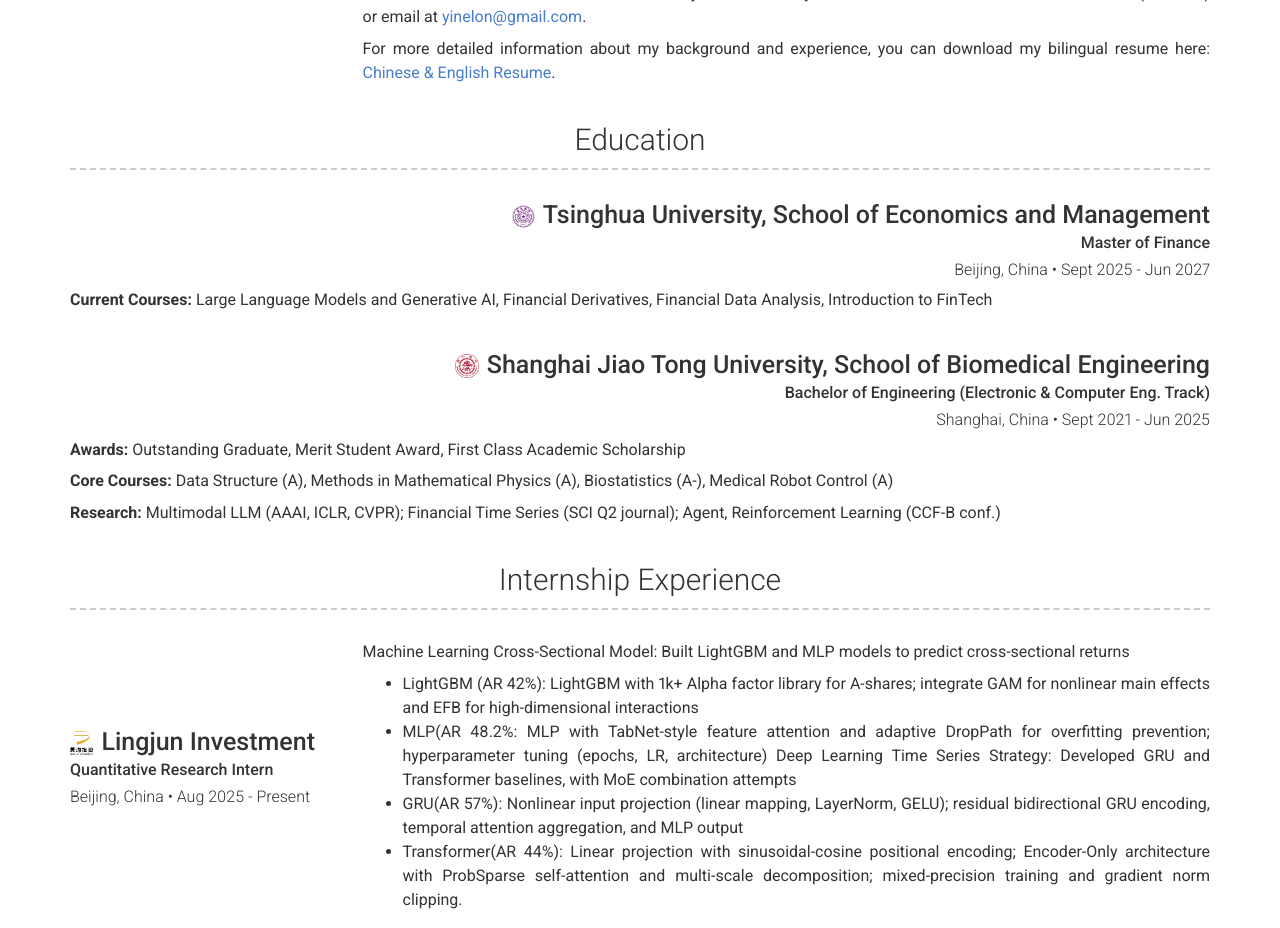
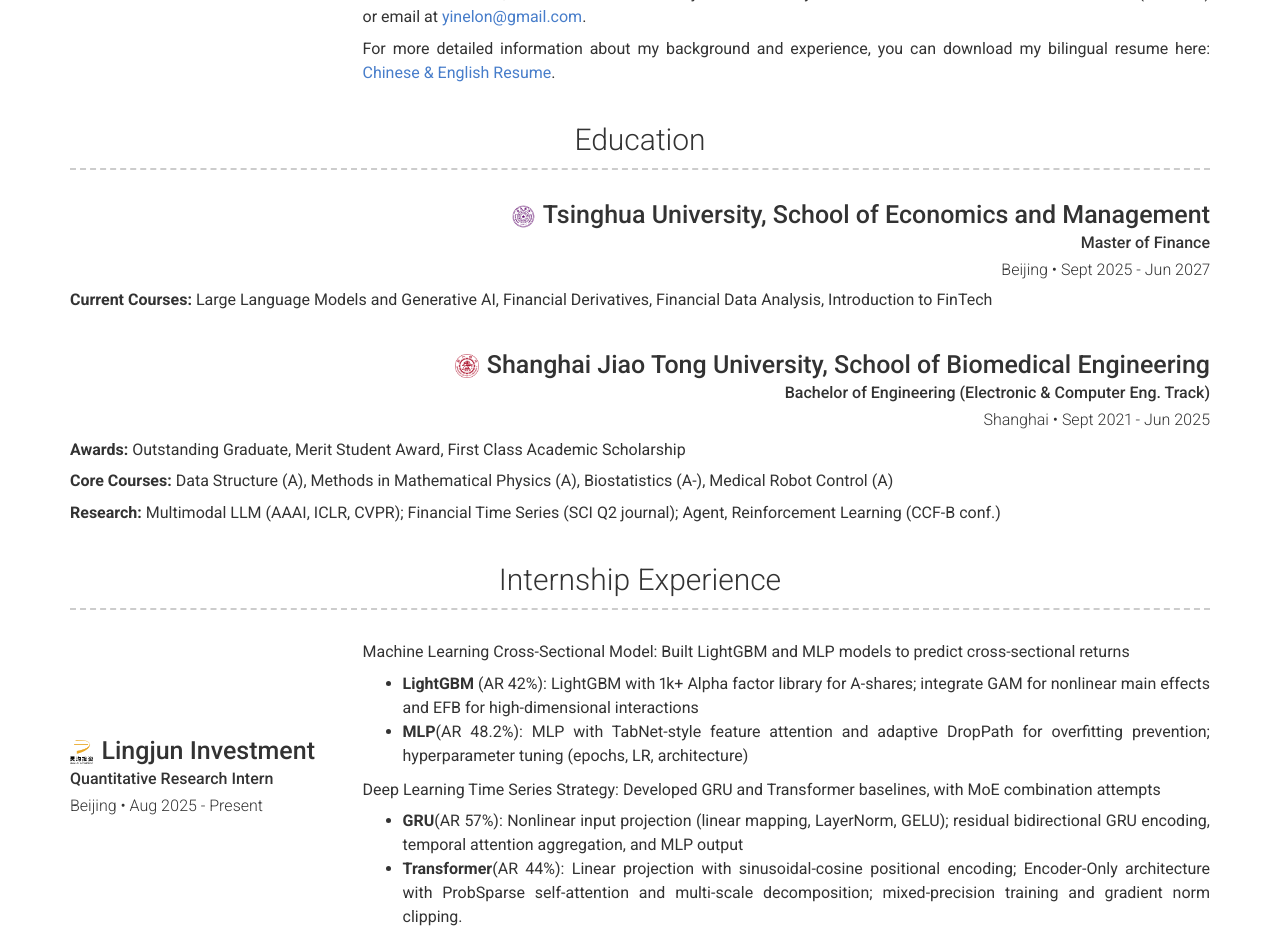
Before and after one commit to yinshuo-thu/yinshuo-thu.github.io, a Jekyll site: the page built from index.md, in a window 1280 px wide and 1400 px high, scrolled down 531 px, cut to the strip 0-928 px from the top of the window. Built offline with Jekyll 4.4.1, drawn with Linux system fonts in a browser that asks for light colours; nearby versions of some CDN libraries; some of the changed text lies outside the part shown.

Commit message:
Remove 'China' from locations and update Kaggle project description

```diff
--- a/_config.yml
+++ b/_config.yml
@@ -65,14 +65,14 @@ content:
       - layout: top-right
         title: "<img src='assets/THU.png' alt='Tsinghua University' style='height: 24px; margin-right: 8px; vertical-align: middle;'>Tsinghua University, School of Economics and Management"
         sub_title: Master of Finance
-        caption: Beijing, China • Sept 2025 - Jun 2027
+        caption: Beijing • Sept 2025 - Jun 2027
         quote:
         description: | # this will include new lines to allow paragraphs
           **Current Courses:** Large Language Models and Generative AI, Financial Derivatives, Financial Data Analysis, Introduction to FinTech
       - layout: top-right
         title: "<img src='assets/SJTU.png' alt='Shanghai Jiao Tong University' style='height: 24px; margin-right: 8px; vertical-align: middle;'>Shanghai Jiao Tong University, School of Biomedical Engineering"
         sub_title: Bachelor of Engineering (Electronic & Computer Eng. Track)
-        caption: Shanghai, China • Sept 2021 - Jun 2025
+        caption: Shanghai • Sept 2021 - Jun 2025
         quote:
         description: | # this will include new lines to allow paragraphs
 
@@ -87,20 +87,21 @@ content:
       - layout: left
         title: "<img src='assets/lingjun.png' alt='Lingjun Investment' style='height: 24px; margin-right: 8px; vertical-align: middle;'>Lingjun Investment"
         sub_title: Quantitative Research Intern
-        caption: Beijing, China • Aug 2025 - Present
+        caption: Beijing • Aug 2025 - Present
         link:
         quote:
         description: | # this will include new lines to allow paragraphs
           Machine Learning Cross-Sectional Model: Built LightGBM and MLP models to predict cross-sectional returns
-          - LightGBM (AR 42%): LightGBM with 1k+ Alpha factor library for A-shares; integrate GAM for nonlinear main effects and EFB for high-dimensional interactions
-          - MLP(AR 48.2%: MLP with TabNet-style feature attention and adaptive DropPath for overfitting prevention; hyperparameter tuning (epochs, LR, architecture)
+          - **LightGBM** (AR 42%): LightGBM with 1k+ Alpha factor library for A-shares; integrate GAM for nonlinear main effects and EFB for high-dimensional interactions
+          - **MLP**(AR 48.2%): MLP with TabNet-style feature attention and adaptive DropPath for overfitting prevention; hyperparameter tuning (epochs, LR, architecture)
+
           Deep Learning Time Series Strategy: Developed GRU and Transformer baselines, with MoE combination attempts
-          - GRU(AR 57%): Nonlinear input projection (linear mapping, LayerNorm, GELU); residual bidirectional GRU encoding, temporal attention aggregation, and MLP output
-          - Transformer(AR 44%): Linear projection with sinusoidal-cosine positional encoding; Encoder-Only architecture with ProbSparse self-attention and multi-scale decomposition; mixed-precision training and gradient norm clipping.
+          - **GRU**(AR 57%): Nonlinear input projection (linear mapping, LayerNorm, GELU); residual bidirectional GRU encoding, temporal attention aggregation, and MLP output
+          - **Transformer**(AR 44%): Linear projection with sinusoidal-cosine positional encoding; Encoder-Only architecture with ProbSparse self-attention and multi-scale decomposition; mixed-precision training and gradient norm clipping.
       - layout: left
         title: "<img src='assets/ant.jpg' alt='Ant Group' style='height: 24px; margin-right: 8px; vertical-align: middle;'>Ant Group (Alipay)"
         sub_title: LLM Algorithm Intern
-        caption: Shanghai, China • Apr 2025 - Aug 2025
+        caption: Shanghai • Apr 2025 - Aug 2025
         link:
         quote:
         description: | # this will include new lines to allow paragraphs
@@ -112,7 +113,7 @@ content:
       - layout: left
         title: "<img src='assets/phc.png' alt='Panoramic Hills Capital' style='height: 24px; margin-right: 8px; vertical-align: middle;'>Panoramic Hills Capital (AUM $4B Hedge Fund)"
         sub_title: Crypto Research Intern
-        caption: Shanghai, China • Jan 2025 - Mar 2025
+        caption: Shanghai • Jan 2025 - Mar 2025
         link:
         quote:
         description: | # this will include new lines to allow paragraphs
@@ -224,7 +225,7 @@ content:
         description: | # this will include new lines to allow paragraphs
           Authors: *Haidong Kang*, ***Shuo Yin***, *Huiquan Zhang*
 
-          This work introduces **OGDiff**, a novel OSDG framework that replaces expensive second-order meta-learning with a conditional diffusion process. This avoids inner-loop backpropagation, reducing computational costs and improving stability. The **MSDFF** module is also introduced to better capture both fine- and coarse-grained features, enhancing recognition of known and unknown classes. OGDiff achieves state-of-the-art performance on OSDG benchmarks while significantly lowering training costs.
+          This work introduces **OGDiff**, a novel OSDG framework that replaces expensive second-order meta-learning with a conditional diffusion process. This avoids inner-loop backpropagation, reducing computational costs and improving stability. The **MSDFF** module is also introduced to better capture both fine- and coarse-grained features, enhancing recognition of known and unknown classes.
 
           ![OGDiff Framework](assets/OGDiff.png)
       - layout: left
@@ -271,11 +272,8 @@ content:
         quote: >
           Sep 2023 - Mar 2024, Bronze Medalist
         description: | # this will include new lines to allow paragraphs
-          - Built LightGBM-based predictive model, forecasting Nasdaq stock closing price movements from order book and auction data.
-
-          - Implemented purged time-series cross-validation to mitigate lookahead bias, applied hyperparameter tuning with early stopping, and retrained final ensemble model
-
-          - Achieved Mean Absolute Error (MAE) of 5.473 on validation, earning Bronze Medal ranking
+          - Derived high-frequency market microstructure factors from order book and auction data, including buy-sell imbalance ratios, price-volume triple barriers, reference price lags/differentials, statistical moments, depth-weighted spreads, and volatility proxies
+          - Built LightGBM model with rolling training and Optuna-based hyperparameter optimization; achieved MAE of 5.473 on validation set
       - layout: left
         border: weak
         title: "BERT-based ESG NLP Scoring System"
```
